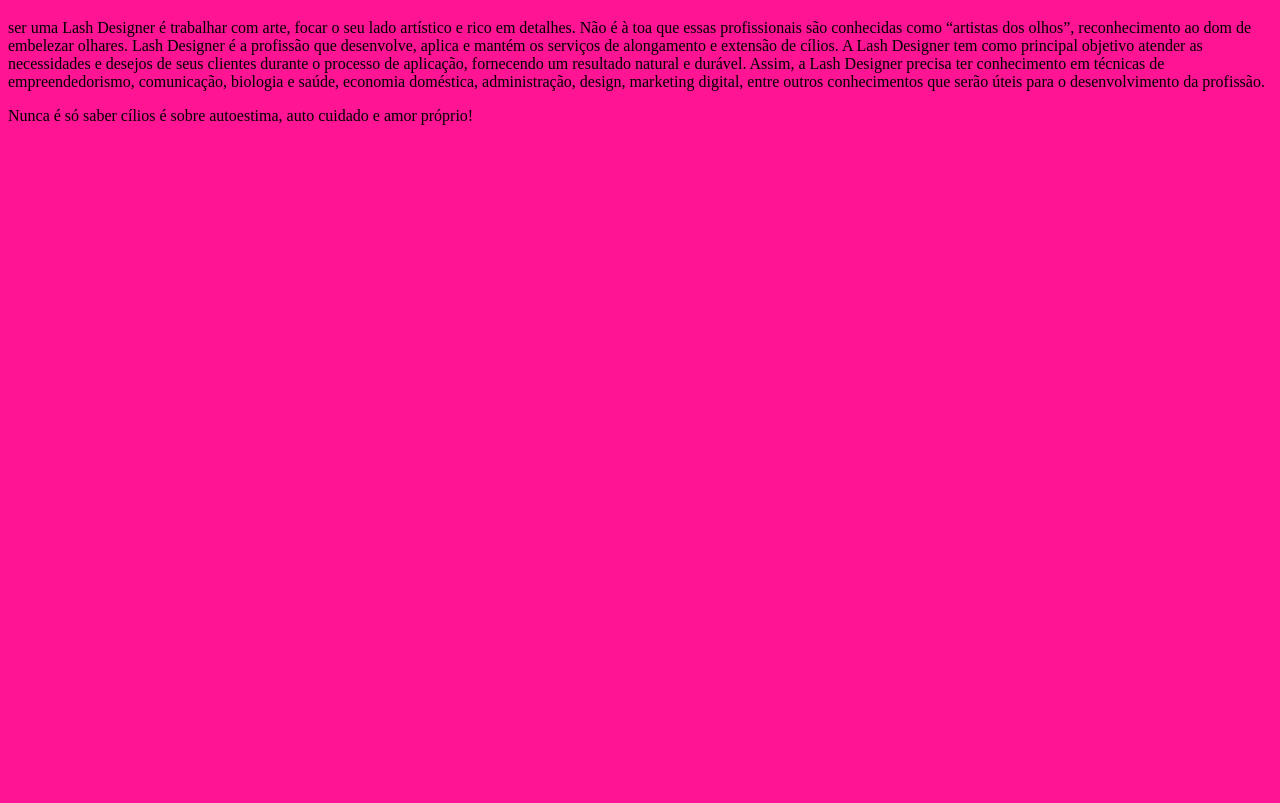
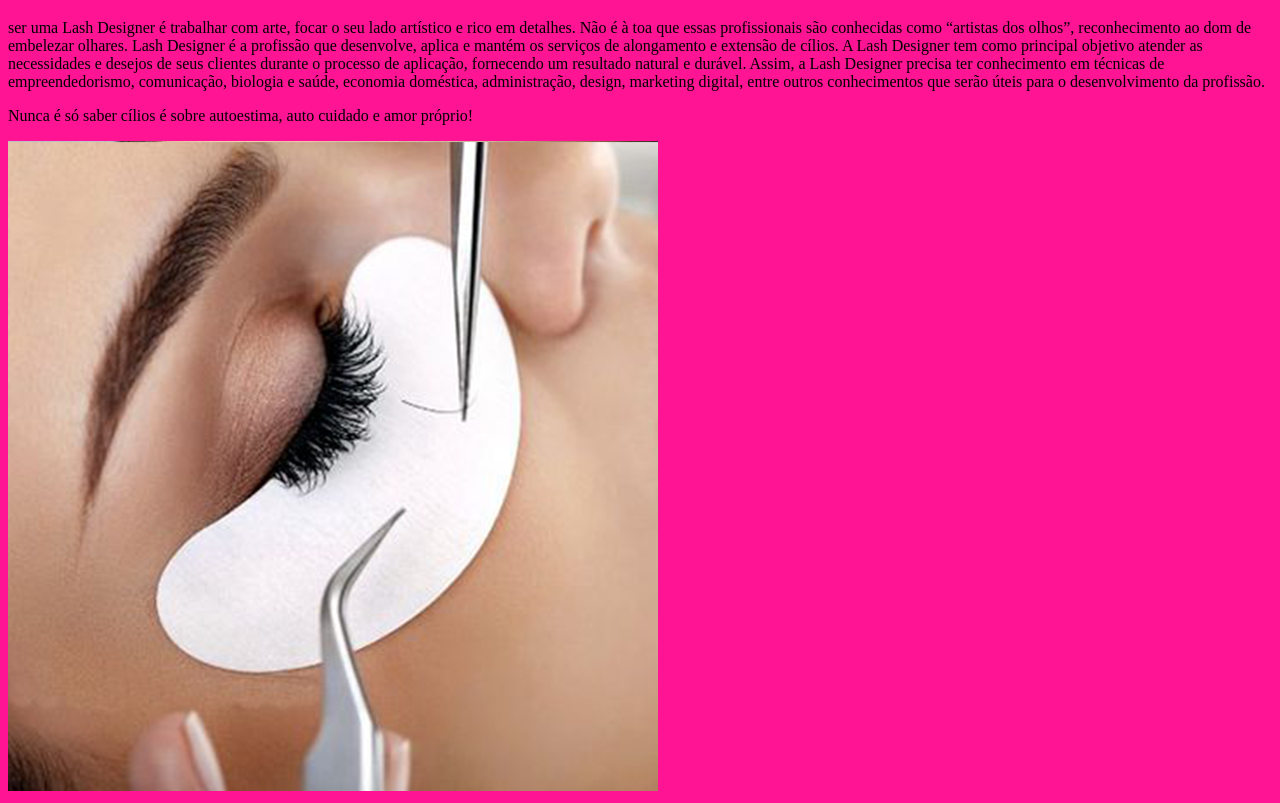
Before and after one commit to mirelaleite/lash-desiner-, a plain HTML site: page index.html in a window 1280 px wide. Shown: the part 61-864 px from the top of the page. Before the commit the page ends 800 px from the top, so only its background shows below. Drawn offline with Linux system fonts and the light colour scheme.

Commit message:
adicionei imagem

```diff
--- a/index.html
+++ b/index.html
@@ -20,5 +20,7 @@ administração, design, marketing digital, entre outros conhecimentos que serã
 
   <p>  Nunca é só saber cílios
      é sobre autoestima, auto cuidado e amor próprio! </p>
+
+     <img id="imagem"src=" capa-quadrada-alonga-2.png">
 </body>
 </html>
```
